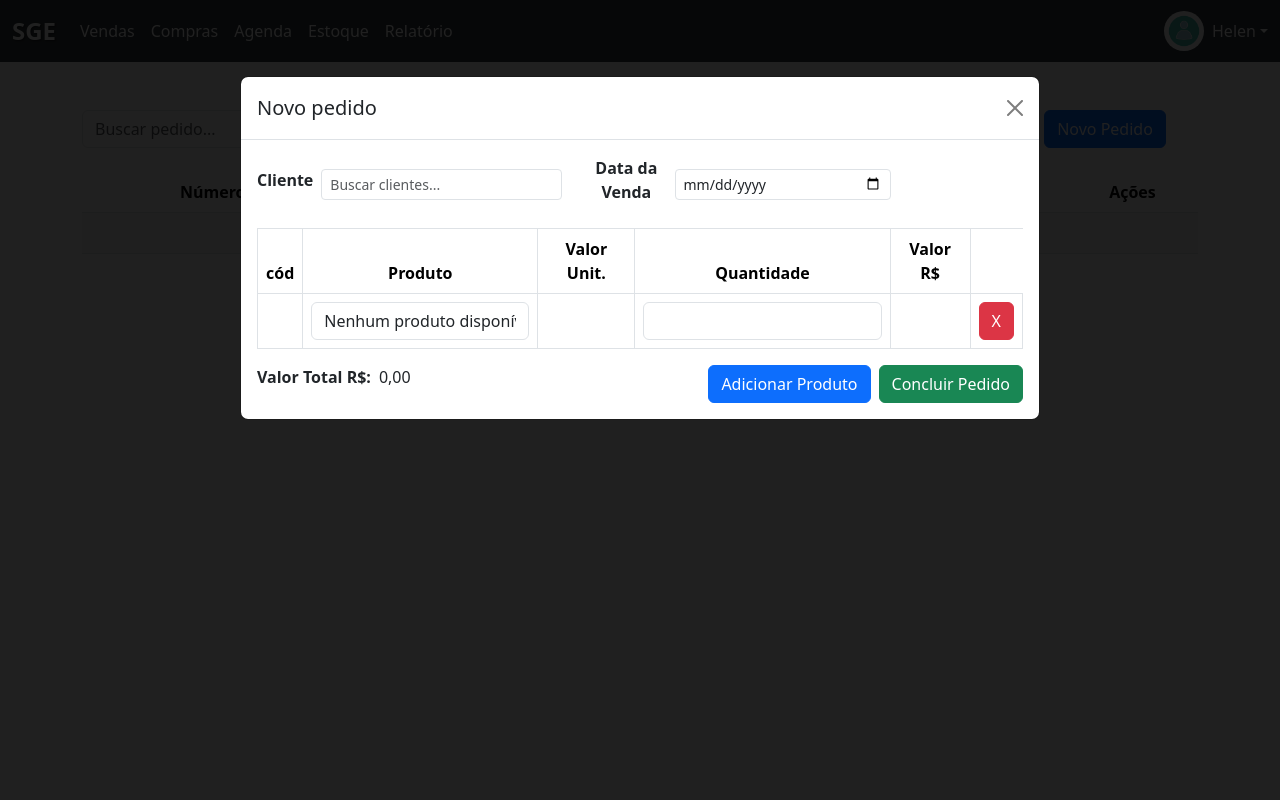
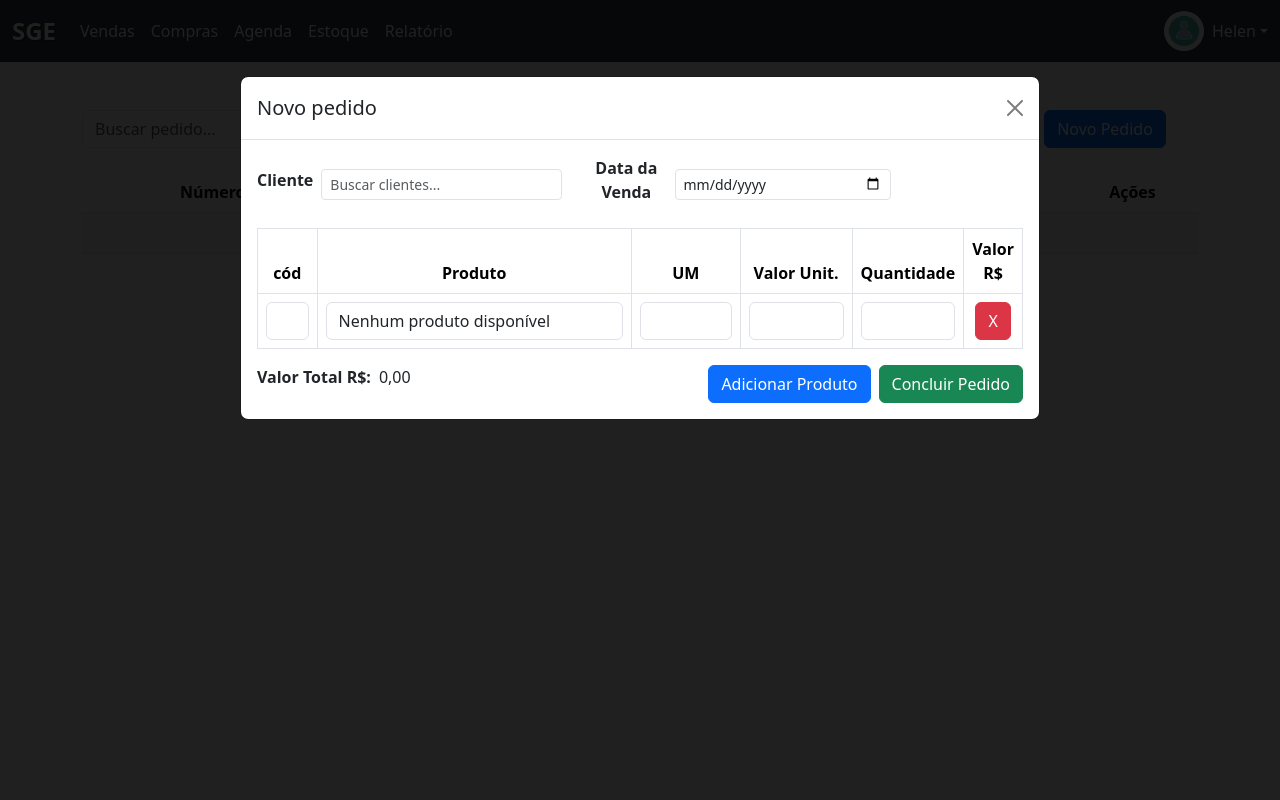
Before and after one commit to gabriecgaldino/app_management, a Django app: page /vendas/ in a window 1280 px wide, after a click on "Novo Pedido". Run offline with Django 5.2, Linux system fonts and the light colour scheme; a user stored in the database is signed in; data comes from the database, SQL or seed files in the repository.

Commit message:
Atualização de listagem de produtos na tela de 'NovoPedido'

```diff
--- a/Vendas/static/js/scripts-vendas.js
+++ b/Vendas/static/js/scripts-vendas.js
@@ -1,9 +1,9 @@
 document.addEventListener("DOMContentLoaded", function() {
-    const addRowButton = document.getElementById("addRowButton");
-    const salesTableBody = document.getElementById("salesTableBody");
+    const addRowButton = document.getElementById("addRowButton")
+    const salesTableBody = document.getElementById("salesTableBody")
 
     addRowButton.addEventListener("click", function() {
-        const newRow = document.createElement("tr");
+        const newRow = document.createElement("tr")
 
         newRow.innerHTML = `
             <td><label class="form-control">0</label></td>
@@ -12,17 +12,37 @@ document.addEventListener("DOMContentLoaded", function() {
             <td><input type="number" class="form-control" name="quantidade[]"></td>
             <td><input type="text" class="form-control" name="valor[]"></td>
             <td><button type="button" class="btn btn-danger btn-remove-row">x</button></td>
-        `;
+        `
         salesTableBody.appendChild(newRow);
 
         newRow.querySelector(".btn-remove-row").addEventListener("click", function() {
             newRow.remove();
-        });
+        })
     });
 
     document.querySelectorAll(".btn-remove-row").forEach(button => {
         button.addEventListener("click", function() {
             this.closest("tr").remove();
-        });
-    });
-});
+        })
+    })
+})
+
+
+document.addEventListener('DOMContentLoaded', ()=>{
+    const listen = document.getElementById('produtoSelecionado')
+
+    listen.addEventListener('change', function() {
+        const selectedOption = this.options[this.selectedIndex]
+
+        // Obtendo os valores dos atributos de dados
+        const unidadeMedida = selectedOption.getAttribute('data-unidade')
+        const valorProduto = selectedOption.getAttribute('data-valor')
+        const id = selectedOption.getAttribute('value')
+
+
+        // Preenchendo os campos com os valores obtidos
+        document.getElementById('unidadeMedida').value = unidadeMedida
+        document.getElementById('valorProduto').value = valorProduto
+        document.getElementById('produtoId').value = id
+    })
+})
--- a/Vendas/templates/vendas.html
+++ b/Vendas/templates/vendas.html
@@ -61,6 +61,7 @@
                                         <tr>
                                             <th>cód</th>
                                             <th>Produto</th>
+                                            <th>UM</th>
                                             <th>Valor Unit. </th>
                                             <th>Quantidade</th>
                                             <th>Valor R$</th>
@@ -69,11 +70,11 @@
                                     <tbody id="salesTableBody">
 
                                         <tr>
-                                            <td>
-                                                <label for="cod">{{produto.id}}</label>
+                                            <td class="col-1">
+                                                <input id="produtoId" class="form-control" readonly ></input>
                                             </td>
-                                            <td>
-                                                <select name="produto" class="form-control">
+                                            <td class="col-6">
+                                                <select name="produto" class="form-control" id="produtoSelecionado">
                                                     {% for produto in form.fields.produto.queryset %}
                                                         <option
                                                             value="{{produto.id}}" class="form-control"
@@ -85,14 +86,15 @@
                                                     {% endfor %}
                                                 </select>
                                             </td>
-                                            <td>
-                                                <span id="unidadeMedida"></span>
+                                            <td class="col-2">
+                                                <input type="text" id="unidadeMedida" class="form-control" readonly></input>
                                             </td>
-                                            <td>
+
+                                            <td class="col-2">
+                                                <input id="valorProduto" class="form-control" readonly></input>
+                                            </td>
+                                            <td class="col-1">
                                                 <input type="text" class="form-control">
-                                            </td>
-                                            <td>
-                                                <span id="valorTotalProduto"></span>
                                             </td>
                                             <td>
                                                 <button type="button" class="btn btn-danger btn-remove-row">X</button>
```
